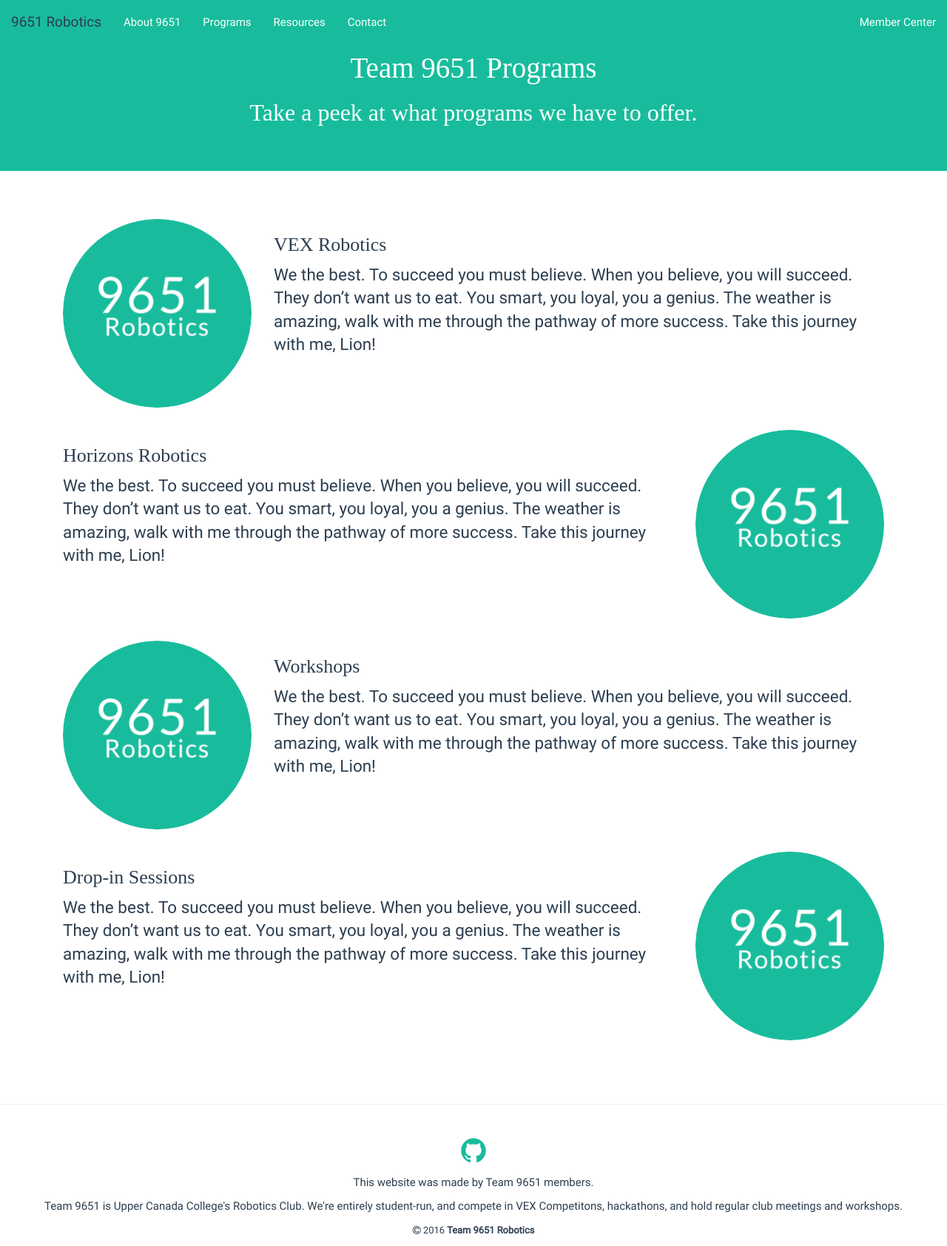
After one commit to 9651-Robotics/website, a PHP site: page /programs.php in a window 1280 px wide. The commit adds this page. Shown: the whole page at 74% size. Run offline with PHP 8.4, Linux system fonts and the light colour scheme; some web fonts are replaced.

Commit message:
templates out some more pages

```diff
--- a/css/style.css
+++ b/css/style.css
@@ -75,6 +75,12 @@ h1,h2,h3,h4,h5,h6{
 .carousel-control.left, .carousel-control.right {
     background-image: none
 }
+
+.program-showcase{
+	padding: 1em;
+}
+
+/* Image Hover */
 
 .hovereffect {
   width: 100%;
--- a/header.php
+++ b/header.php
@@ -11,8 +11,8 @@
     <div class="collapse navbar-collapse" id="navbar-collapse-container">
       <ul class="nav navbar-nav">
         <li><a href="about.php">About 9651</a></li>
-        <li><a href="#">Programs</a></li>
-        <li><a href="#">Resources</a></li>
+        <li><a href="programs.php">Programs</a></li>
+        <li><a href="resources.php">Resources</a></li>
         <li><a href="contact.php">Contact</a></li>
       </ul>
       <ul class="nav navbar-nav navbar-right">
--- /dev/null
+++ b/programs.php
@@ -0,0 +1,78 @@
+<?php include_once "common.php" ?>
+<!DOCTYPE html>
+<html lang="en">
+  <head>
+    <meta charset="utf-8">
+    <meta http-equiv="X-UA-Compatible" content="IE=edge">
+    <meta name="viewport" content="width=device-width, initial-scale=1">
+    <title>Team 9651 Programs | UCC Robotics</title>
+    <meta name="description" content="The official website for VEX Robotics team 9651, and the UCC Robotics Club.">
+    <link rel="icon" href="favicon.ico">
+    <link rel="stylesheet" href="css/bootstrap.min.css" />
+    <link rel="stylesheet" href="css/style.css" />
+    <link rel="stylesheet" href="css/font-awesome.min.css" />
+  </head>
+  <body>
+    <?php include_once "header.php" ?>
+    <div class="section-primary">
+      <div class="container">
+        <div class="text-center">
+          <h1>Team 9651 Programs</h1>
+          <h2>Take a peek at what programs we have to offer.</h2>
+        </div>
+      </div>
+    </div>
+    <div class="section-secondary">
+      <div class="container">
+        <div class="row program-showcase" id="vex">
+          <div class="col-sm-3">
+            <img class="img-responsive img-circle" src="img/logo-circle.png" alt=""/>
+          </div>
+          <div class="col-sm-9">
+            <h3>VEX Robotics</h3>
+            <p class="lead">
+              We the best. To succeed you must believe. When you believe, you will succeed. They don’t want us to eat. You smart, you loyal, you a genius. The weather is amazing, walk with me through the pathway of more success. Take this journey with me, Lion!
+            </p>
+          </div>
+        </div>
+        <div class="row program-showcase" id="horizons">
+          <div class="col-sm-3 col-sm-push-9">
+            <img class="img-responsive img-circle" src="img/logo-circle.png" alt=""/>
+          </div>
+          <div class="col-sm-9 col-sm-pull-3">
+            <h3>Horizons Robotics</h3>
+            <p class="lead">
+              We the best. To succeed you must believe. When you believe, you will succeed. They don’t want us to eat. You smart, you loyal, you a genius. The weather is amazing, walk with me through the pathway of more success. Take this journey with me, Lion!
+            </p>
+          </div>
+        </div>
+        <div class="row program-showcase" id="workshops">
+          <div class="col-sm-3">
+            <img class="img-responsive img-circle" src="img/logo-circle.png" alt=""/>
+          </div>
+          <div class="col-sm-9">
+            <h3>Workshops</h3>
+            <p class="lead">
+              We the best. To succeed you must believe. When you believe, you will succeed. They don’t want us to eat. You smart, you loyal, you a genius. The weather is amazing, walk with me through the pathway of more success. Take this journey with me, Lion!
+            </p>
+          </div>
+        </div>
+        <div class="row program-showcase" id="drop-in">
+          <div class="col-sm-3 col-sm-push-9">
+            <img class="img-responsive img-circle" src="img/logo-circle.png" alt=""/>
+          </div>
+          <div class="col-sm-9 col-sm-pull-3">
+            <h3>Drop-in Sessions</h3>
+            <p class="lead">
+              We the best. To succeed you must believe. When you believe, you will succeed. They don’t want us to eat. You smart, you loyal, you a genius. The weather is amazing, walk with me through the pathway of more success. Take this journey with me, Lion!
+            </p>
+          </div>
+        </div>
+      </div>
+    </div>
+    <?php include_once "footer.php" ?>
+    <script src="js/google_analytics.js"></script>
+    <script src="js/jquery.min.js"></script>
+    <script src="js/bootstrap.min.js"></script>
+  </body>
+</html>
```
Also changed, not shown: index.php (+6 -6 lines), resources.php (added, +48 -0 lines).
